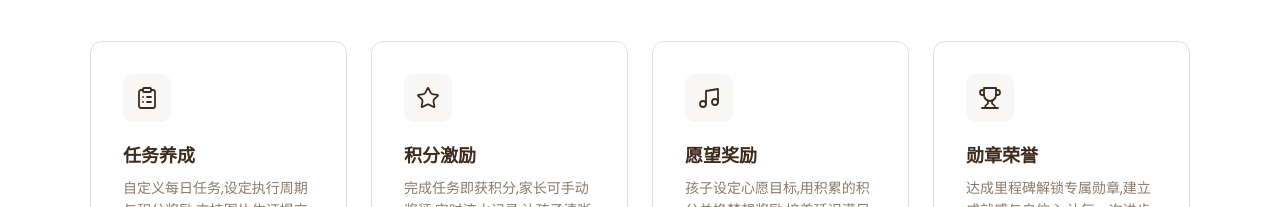
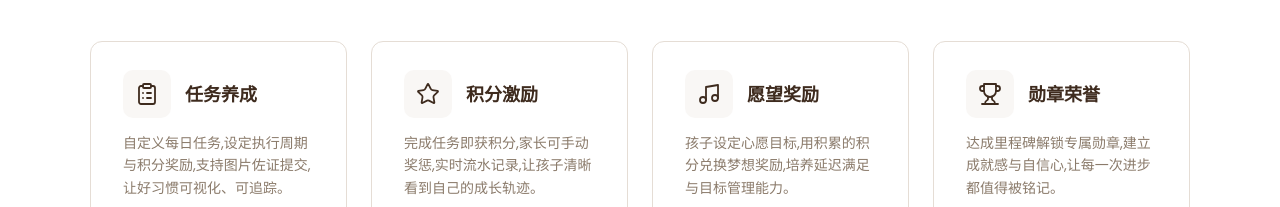
Before and after one commit to allenxing/rewards-daily, a Next.js app: page / in a window 1280 px wide. Shown: the part 745-952 px from the top of the page. Built offline with nearby package versions, Linux system fonts and the light colour scheme; no server answers.

Commit message:
fix: landing 四大核心能力卡片 icon+title 左右垂直居中

```diff
--- a/app/landing.module.css
+++ b/app/landing.module.css
@@ -256,11 +256,18 @@
 }
 
 .featureCard {
-  padding: 32px;
+  padding: 28px 32px;
   border: 1px solid var(--cafe-border, #e5ddd5);
   border-radius: 12px;
   transition: box-shadow 200ms ease, border-color 200ms ease;
   background: #ffffff;
+}
+
+.featureCardHeader {
+  display: flex;
+  align-items: center;
+  gap: 14px;
+  margin-bottom: 14px;
 }
 
 .featureCard:hover {
@@ -277,13 +284,13 @@
   align-items: center;
   justify-content: center;
   font-size: 1.25rem;
-  margin-bottom: 20px;
+  flex-shrink: 0;
 }
 
 .featureCardTitle {
   font-size: 1.125rem;
   font-weight: 600;
-  margin: 0 0 8px;
+  margin: 0;
   color: var(--cafe-text, #3e2b1e);
 }
 
--- a/components/landing/features-grid.tsx
+++ b/components/landing/features-grid.tsx
@@ -23,10 +23,12 @@ export async function FeaturesGrid() {
           const Icon = f.icon;
           return (
             <div key={f.title} className={styles.featureCard}>
-              <div className={styles.featureIcon}>
-                <Icon size={24} strokeWidth={1.8} />
+              <div className={styles.featureCardHeader}>
+                <div className={styles.featureIcon}>
+                  <Icon size={24} strokeWidth={1.8} />
+                </div>
+                <h3 className={styles.featureCardTitle}>{f.title}</h3>
               </div>
-              <h3 className={styles.featureCardTitle}>{f.title}</h3>
               <p className={styles.featureCardDesc}>{f.desc}</p>
             </div>
           );
```
